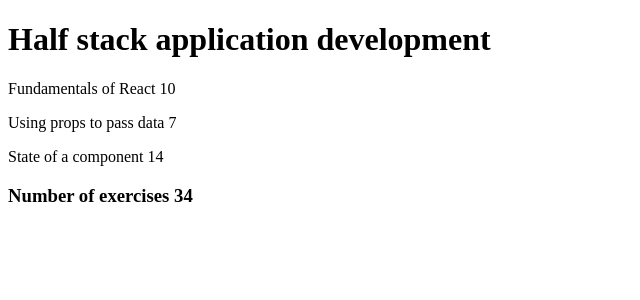
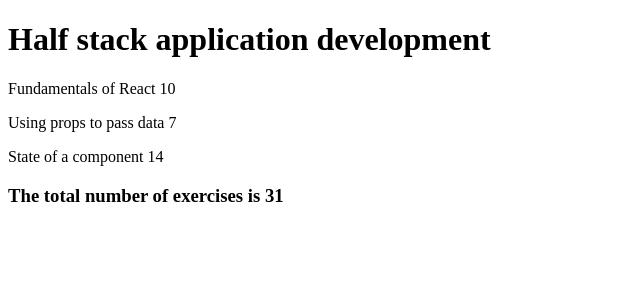
Before and after one commit to Ge0frey/FullstackOpenUniversityofHelsinki, a React (Vite) app in the folder part1/: page / in a window 1280 px wide. Shown: the top 300 px of the page, without its empty margins (0-640 px from the left). Built offline with nearby package versions, Linux system fonts and the light colour scheme.

Commit message:
1.3: course information step3

```diff
--- a/part1/src/App.jsx
+++ b/part1/src/App.jsx
@@ -1,55 +1,51 @@
 const Header = (props) => {
-  //console.log(props.course)
+  //console.log(props)
   return (
-    <>
-      <h1>{props.course}</h1>
-    </>
-  )
-}
-
-const Part = (props) => {
-  console.log(props);
-  return(
-    <>
-      <p>{props.part} {props.exercises}</p>
-    </>
+    <h1>{props.course}</h1>
   )
 }
 
 const Content = (props) => {
-  console.log(props);
+  //console.log(props)
   return (
     <>
-      <Part part = {props.part1} exercises = {props.exercises1}/>
-      <Part part = {props.part2} exercises = {props.exercises2}/>
-      <Part part = {props.part3} exercises = {props.exercises3}/>
+      <p>{props.part1.name} {props.part1.exercises}</p>
+      <p>{props.part2.name} {props.part2.exercises}</p>
+      <p>{props.part3.name} {props.part3.exercises}</p>
     </>
   )
 }
 
 const Total = (props) => {
-  //console.log (props)
+  console.log(props)
   return (
-    <>
-      <h3>Number of exercises {props.total}</h3>
-    </>
+    <h3>The total number of exercises is {props.total}</h3>
   )
 }
 
 const App = () => {
   const course = "Half stack application development"
-  const part1 = "Fundamentals of React"
-  const exercises1 = 10
-  const part2 = 'Using props to pass data'
-  const exercises2 = 7
-  const part3 = 'State of a component'
-  const exercises3 = 14
+
+  const part1 = {
+    name: "Fundamentals of React",
+    exercises: 10
+  }
+
+  const part2 = {
+    name: 'Using props to pass data',
+    exercises: 7
+  }
+
+  const part3 = {
+    name: 'State of a component',
+    exercises: 14
+  }
 
   return (
     <div>
       <Header course = {course}/>
-      <Content part1 = {part1} exercises1 = {exercises1} part2 = {part2} exercises2 = {exercises2} part3 = {part3} exercises3 = {exercises3}/>
-      <Total total = {exercises1+exercises1+exercises3}/>
+      <Content part1 = {part1} part2 = {part2} part3 = {part3}/>
+      <Total total = {part1.exercises + part2.exercises + part3.exercises}/>
     </div>
   )
 }
```
